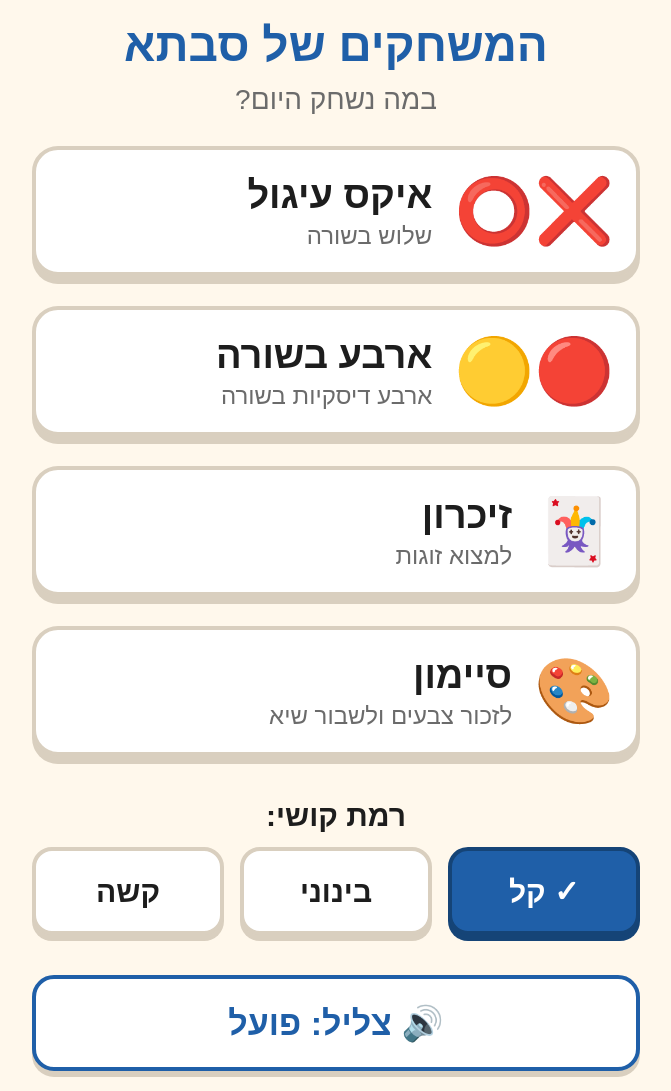
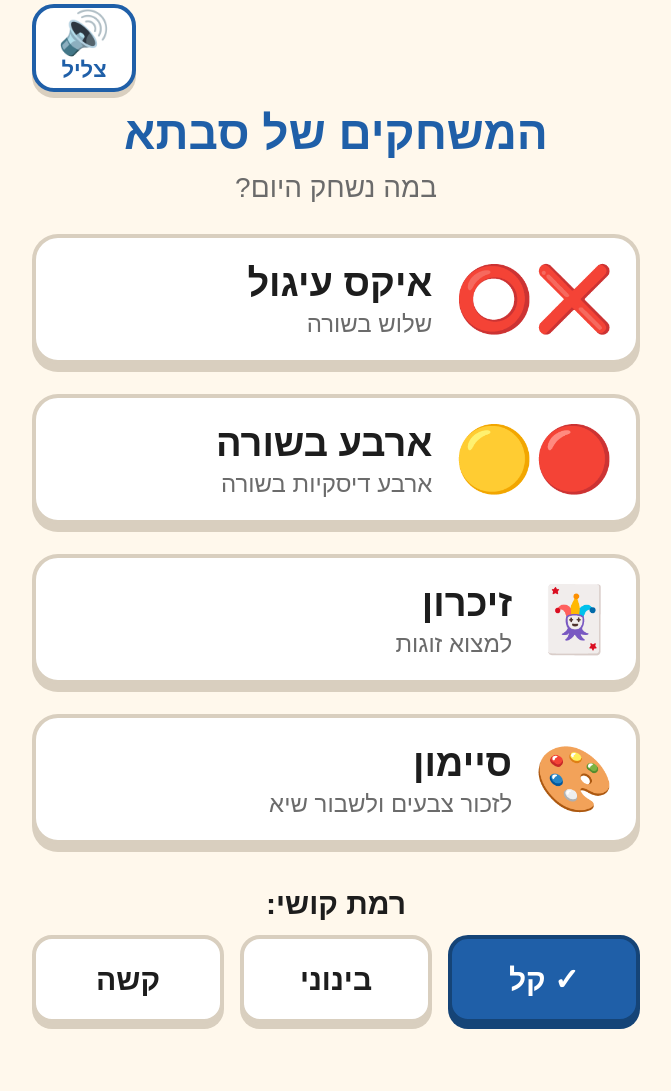
Before and after one commit to EitanAi-git/Grandma-s-Games, a plain HTML site: page index.html in a window 1280 px wide. Shown: the part 12-1103 px from the top of the page, without its empty margins (304-975 px from the left). After the commit the page ends 1055 px from the top, so only its background shows below. Drawn offline with Linux system fonts and the light colour scheme.

Commit message:
Move sound toggle to a top-corner icon button, available mid-game
Co-Authored-By: Claude Opus 5.5 <noreply@anthropic.com>
Claude-Session: https://claude.ai/code/session_011C4taDj9HK66k6TpNVnkR8

```diff
--- a/app.js
+++ b/app.js
@@ -187,7 +187,7 @@ function gameScreen(title, gameId) {
   const status = h('div', { class: 'status' });
   const body = h('div', { class: 'game-body' });
   const footer = h('div');
-  app.append(h('div', { class: 'topbar' }, back), h('h1', { class: 'game-title', text: title }), h('p', { class: 'game-level', text: 'רמה: ' + level.name() }), status, body, footer);
+  app.append(h('div', { class: 'topbar' }, back, soundToggle()), h('h1', { class: 'game-title', text: title }), h('p', { class: 'game-level', text: 'רמה: ' + level.name() }), status, body, footer);
 
   return {
     body,
@@ -212,13 +212,17 @@ function gameScreen(title, gameId) {
   };
 }
 
-// כפתור צליל גדול: מראה את המצב הנוכחי בבירור
+// כפתור צליל בפינה העליונה: אייקון גדול + מילה, זמין גם באמצע משחק
 function soundToggle() {
-  const btn = h('button', { class: 'big-btn sound-btn' });
+  const icon = h('span', { class: 'icon' });
+  const label = h('span', { class: 'label' });
+  const btn = h('button', { class: 'sound-icon-btn' }, icon, label);
   const render = () => {
-    btn.textContent = sound.on ? '🔊 צליל: פועל' : '🔇 צליל: כבוי';
+    icon.textContent = sound.on ? '🔊' : '🔇';
+    label.textContent = sound.on ? 'צליל' : 'שקט';
     btn.classList.toggle('off', !sound.on);
     btn.setAttribute('aria-pressed', String(sound.on));
+    btn.setAttribute('aria-label', sound.on ? 'צליל פועל, לחצי להשתקה' : 'צליל כבוי, לחצי להפעלה');
   };
   onTap(btn, () => {
     sound.setOn(!sound.on);
@@ -275,11 +279,11 @@ function showHome() {
   Object.entries(s).forEach(([k, v]) => { if (k !== 'simon') { you += v.you; bot += v.bot; } });
 
   app.append(...[
+    h('div', { class: 'topbar home-top' }, soundToggle()),
     h('h1', { class: 'home-title', text: 'המשחקים של סבתא' }),
     h('p', { class: 'home-sub', text: 'במה נשחק היום?' }),
     list,
     levelPicker(),
-    soundToggle(),
     (you || bot) ? h('p', { class: 'home-score', text: `ניצחונות שלך: ${you}  ·  ניצחונות המחשב: ${bot}` }) : null,
   ].filter(Boolean));
   window.scrollTo(0, 0);
--- a/style.css
+++ b/style.css
@@ -114,15 +114,6 @@ button:focus-visible { outline: 5px solid #ffb300; outline-offset: 3px; }
   color: var(--gray);
 }
 
-.sound-btn {
-  margin-top: 40px;
-  background: #fff;
-  color: var(--blue);
-  border: 4px solid var(--blue);
-  box-shadow: 0 6px 0 var(--line);
-}
-.sound-btn:active { box-shadow: 0 2px 0 var(--line); }
-.sound-btn.off { color: var(--gray); border-color: var(--gray); background: #eee; }
 
 .level-box { margin-top: 40px; }
 .level-title { font-size: 30px; font-weight: bold; text-align: center; margin: 0 0 12px; }
@@ -142,7 +133,29 @@ button:focus-visible { outline: 5px solid #ffb300; outline-offset: 3px; }
 .level-btn.on { background: var(--blue); color: #fff; border-color: var(--blue-dark); box-shadow: 0 6px 0 var(--blue-dark); }
 
 /* ---------- מסך משחק ---------- */
-.topbar { margin-bottom: 14px; }
+.topbar { display: flex; align-items: stretch; gap: 16px; margin-bottom: 14px; }
+.topbar.home-top { justify-content: flex-end; margin-bottom: 0; }
+.topbar .back-btn { flex: 1; width: auto; }
+.sound-icon-btn {
+  flex: none;
+  width: 104px;
+  min-height: 88px;
+  display: flex;
+  flex-direction: column;
+  align-items: center;
+  justify-content: center;
+  gap: 2px;
+  border-radius: 22px;
+  background: #fff;
+  color: var(--blue);
+  border: 4px solid var(--blue);
+  box-shadow: 0 6px 0 var(--line);
+  transition: transform .08s, box-shadow .08s;
+}
+.sound-icon-btn:active { transform: translateY(4px); box-shadow: 0 2px 0 var(--line); }
+.sound-icon-btn .icon { font-size: 42px; line-height: 1; }
+.sound-icon-btn .label { font-size: 22px; font-weight: bold; }
+.sound-icon-btn.off { background: #eee; color: var(--gray); border-color: var(--gray); }
 .back-btn {
   min-height: 76px;
   font-size: 28px;
--- a/sw.js
+++ b/sw.js
@@ -1,4 +1,4 @@
-const CACHE = 'grandma-games-v5';
+const CACHE = 'grandma-games-v6';
 const FILES = [
   './', './index.html', './style.css', './app.js', './manifest.json',
   './icons/icon.svg', './icons/icon-192.png', './icons/icon-512.png'
```
Also changed, not shown: 1 other file.
